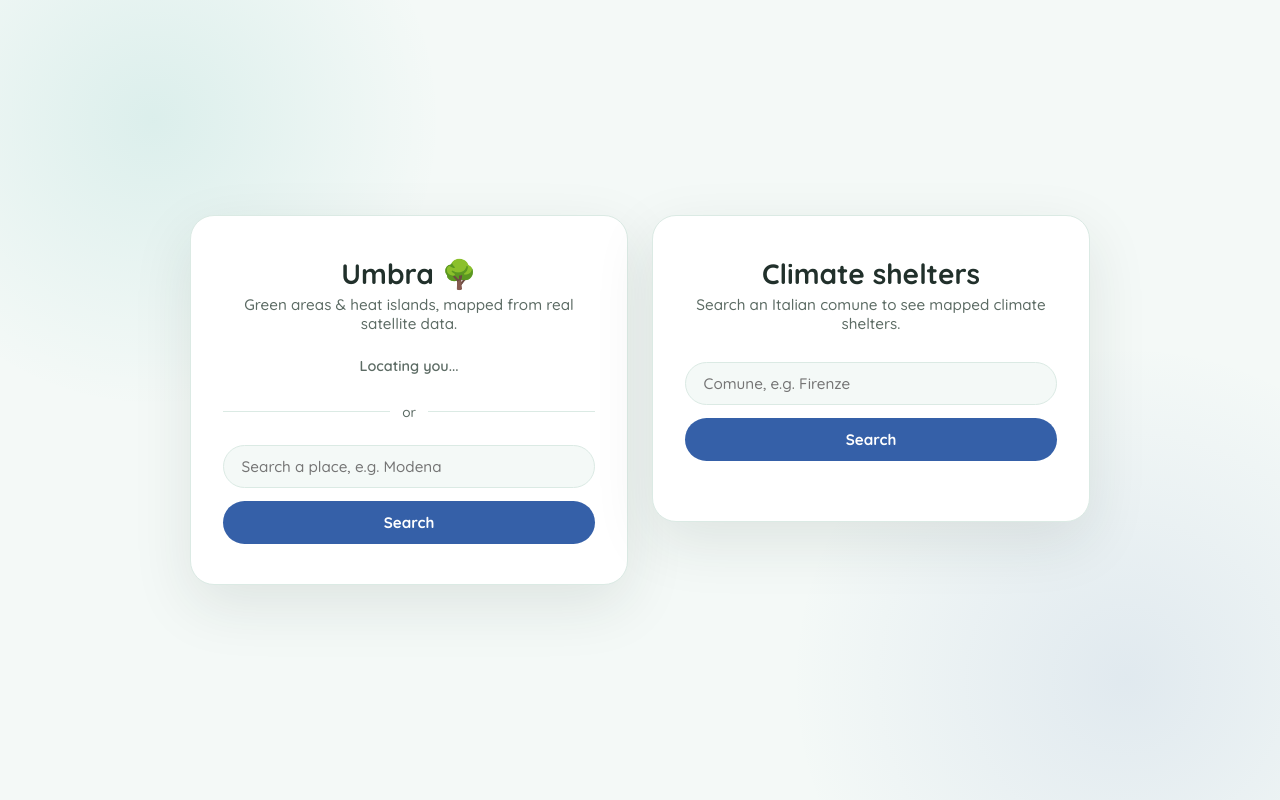
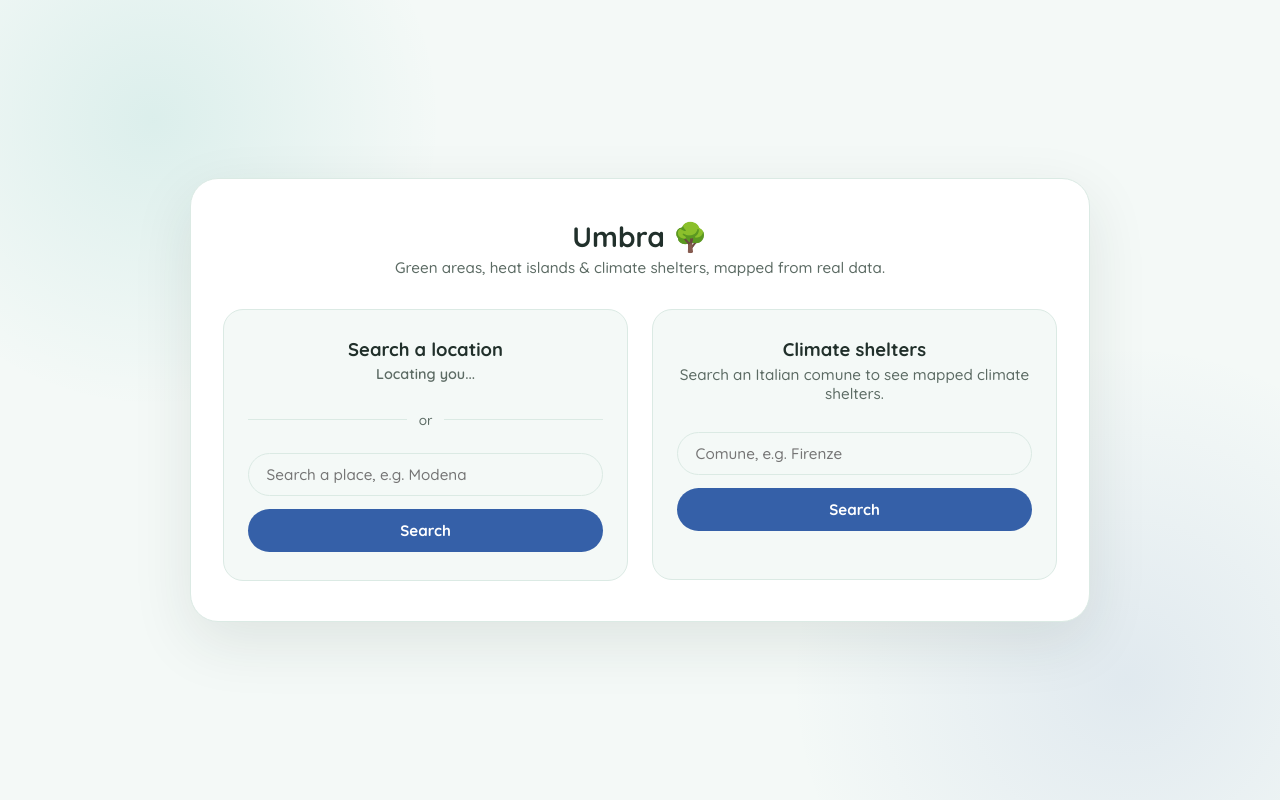
Before and after one commit to GiuseppeSaluto/Umbra, a Flask app: page / in a window 1280 px wide. Run offline with Flask 3, Linux system fonts and the light colour scheme.

Commit message:
fix dashboard

```diff
--- a/api/templates/index.html
+++ b/api/templates/index.html
@@ -31,27 +31,42 @@
         radial-gradient(560px circle at 88% 85%, rgba(53, 96, 168, 0.10), transparent 60%);
       padding: 2rem 0;
     }
+    .app-shell {
+      width: min(94vw, 900px);
+      background: var(--card);
+      border: 1px solid var(--border);
+      border-radius: 28px;
+      box-shadow: 0 20px 60px rgba(33, 48, 43, 0.10);
+      padding: 2.5rem 2rem;
+    }
+    .app-header {
+      text-align: center;
+      margin-bottom: 2rem;
+    }
     .dashboard {
       display: flex;
       flex-wrap: wrap;
       gap: 1.5rem;
       justify-content: center;
       align-items: flex-start;
-      width: min(94vw, 900px);
     }
     .card {
-      flex: 1 1 380px;
-      width: min(92vw, 420px);
-      background: var(--card);
+      flex: 1 1 340px;
+      width: min(92vw, 380px);
+      background: var(--bg);
       border: 1px solid var(--border);
-      border-radius: 24px;
-      box-shadow: 0 20px 60px rgba(33, 48, 43, 0.10);
-      padding: 2.5rem 2rem;
+      border-radius: 20px;
+      padding: 1.75rem 1.5rem;
       text-align: center;
     }
     h1 {
       margin: 0 0 0.25rem;
       font-size: 1.75rem;
+      font-weight: 700;
+    }
+    h2 {
+      margin: 0 0 0.25rem;
+      font-size: 1.15rem;
       font-weight: 700;
     }
     .tagline {
@@ -155,10 +170,15 @@
   </style>
 </head>
 <body>
+  <div class="app-shell">
+    <div class="app-header">
+      <h1>Umbra 🌳</h1>
+      <p class="tagline">Green areas, heat islands &amp; climate shelters, mapped from real data.</p>
+    </div>
+
     <div class="dashboard">
       <div class="card">
-      <h1>Umbra 🌳</h1>
-      <p class="tagline">Green areas &amp; heat islands, mapped from real satellite data.</p>
+        <h2>Search a location</h2>
         <p id="status">{% if skip_geolocation %}Where do you want to look?{% else %}Locating you...{% endif %}</p>
 
         <form id="manual-form" action="/map" method="get" {% if skip_geolocation %}style="display: block;"{% else %}style="display: none;"{% endif %}>
@@ -178,7 +198,7 @@
       </div>
 
       <div class="card">
-      <h1>Climate shelters</h1>
+        <h2>Climate shelters</h2>
         <p class="tagline">Search an Italian comune to see mapped climate shelters.</p>
 
         <form id="shelter-form">
@@ -187,6 +207,7 @@
         </form>
 
         <div id="shelter-results"></div>
+      </div>
     </div>
   </div>
 
```
Lines whose indentation alone changed are shown as unchanged.
